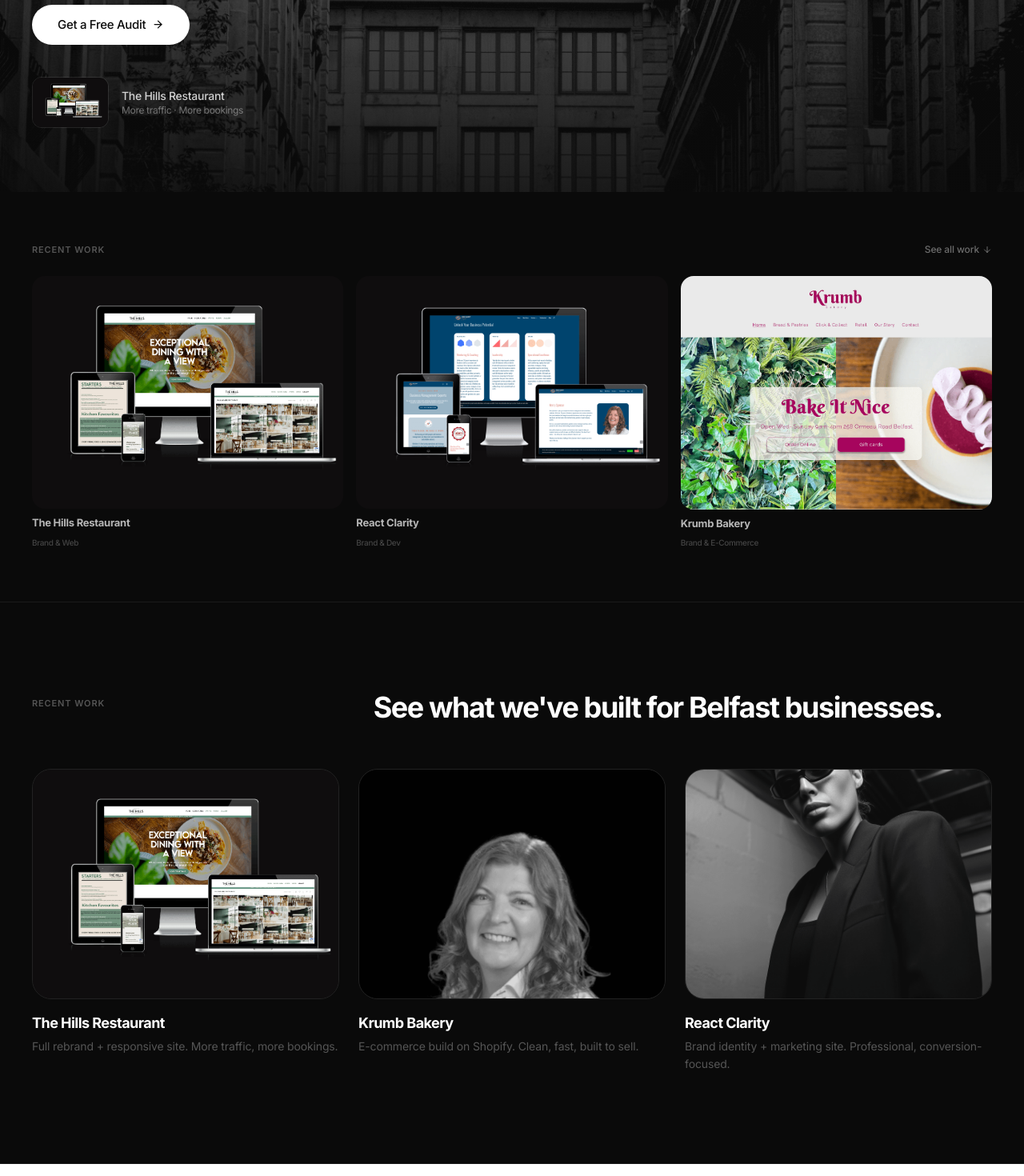
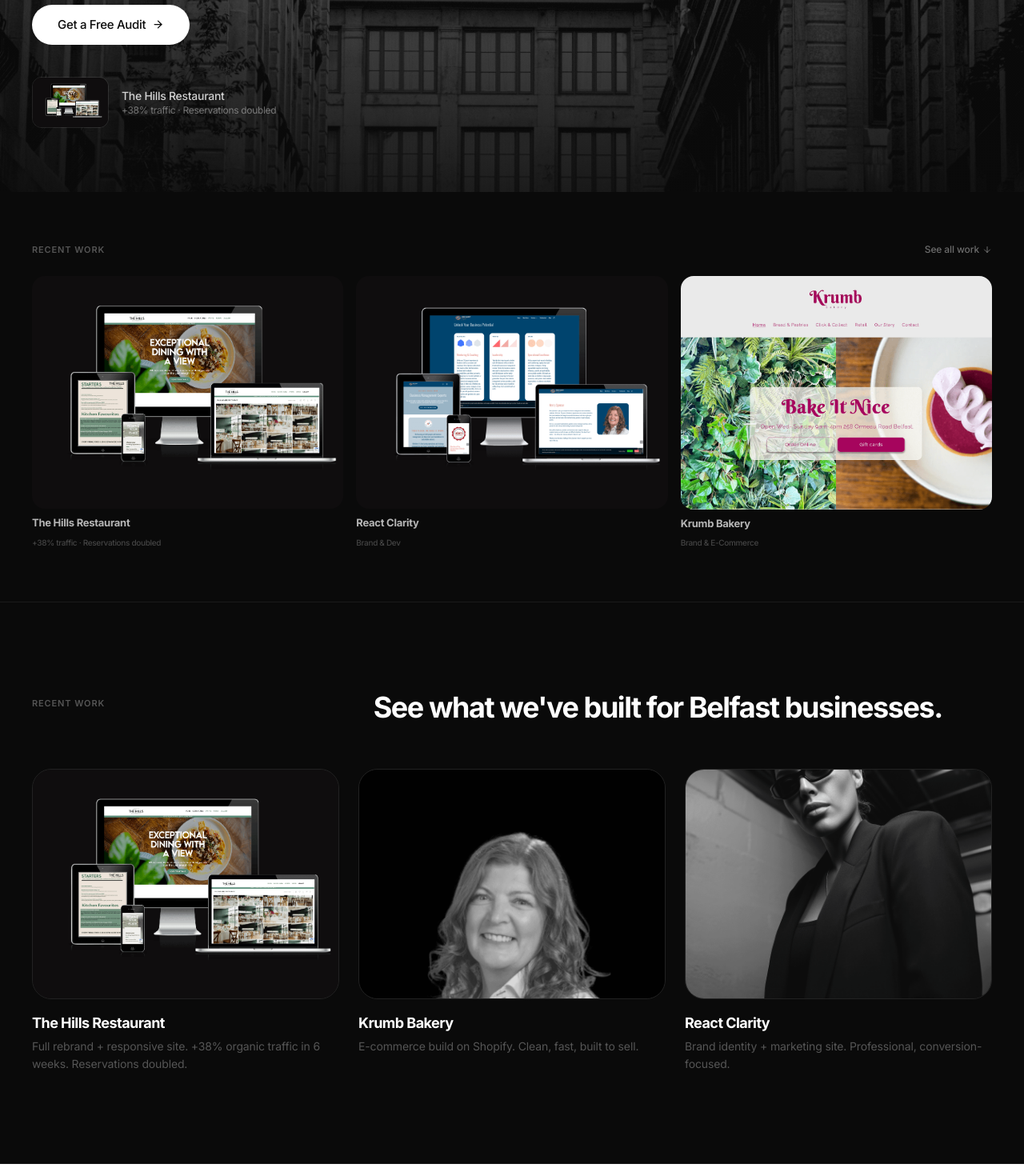
Before and after one commit to yarn-digital-org/yd-dashboard, a Next.js app: page /web-design-belfast in a window 1280 px wide. Shown: the part 560-2030 px from the top of the page at 80% size. Built offline with nearby package versions, Linux system fonts and the light colour scheme; no server answers.

Commit message:
feat: replace directional arrows with real Hills stats across all 3 landing pages (+38% traffic, 2x reservations, -50% bounce)

```diff
--- a/src/app/web-design-belfast/page.tsx
+++ b/src/app/web-design-belfast/page.tsx
@@ -145,7 +145,7 @@
                 </div>
                 <div>
                   <p className="text-sm font-medium text-white/80" style={{ letterSpacing: '-0.02em' }}>The Hills Restaurant</p>
-                  <p className="text-xs text-white/40">More traffic · More bookings</p>
+                  <p className="text-xs text-white/40">+38% traffic · Reservations doubled</p>
                 </div>
               </div>
             </div>
@@ -167,7 +167,7 @@
             </div>
             <div className="grid grid-cols-3 gap-3 sm:gap-4">
               {[
-                { title: 'The Hills Restaurant', tags: 'Brand & Web', image: IMG.hillsMockup },
+                { title: 'The Hills Restaurant', tags: '+38% traffic · Reservations doubled', image: IMG.hillsMockup },
                 { title: 'React Clarity', tags: 'Brand & Dev', image: IMG.reactClarity },
                 { title: 'Krumb Bakery', tags: 'Brand & E-Commerce', image: IMG.krumb },
               ].map((cs, i) => (
@@ -208,7 +208,7 @@
               {[
                 {
                   name: 'The Hills Restaurant',
-                  desc: 'Full rebrand + responsive site. More traffic, more bookings.',
+                  desc: 'Full rebrand + responsive site. +38% organic traffic in 6 weeks. Reservations doubled.',
                   img: '/images/yd/wtOblvlwQViPkZXQy7otlTIMaMQ.png',
                 },
                 {
@@ -345,7 +345,7 @@
 
             <div className="grid grid-cols-1 md:grid-cols-3 gap-4">
               {[
-                { title: 'The Hills Restaurant', desc: 'Full rebrand and responsive site built to convert. More traffic, more bookings.', tags: 'Brand × Web Design', image: IMG.hillsMockup },
+                { title: 'The Hills Restaurant', desc: 'Full rebrand and responsive site. +38% organic traffic in 6 weeks. Reservations doubled.', tags: 'Brand × Web Design', image: IMG.hillsMockup },
                 { title: 'React Clarity', desc: 'A clinical-grade brand for a health-tech startup.', tags: 'Brand × Development', image: IMG.reactClarity },
                 { title: 'Krumb Bakery', desc: 'Handcrafted branding for Belfast\'s best sourdough.', tags: 'Brand × E-Commerce', image: IMG.krumb },
               ].map((cs, i) => (
--- a/src/app/website-not-working/page.tsx
+++ b/src/app/website-not-working/page.tsx
@@ -242,7 +242,7 @@
 
             <div className="grid grid-cols-1 md:grid-cols-3 gap-4">
               {[
-                { title: 'The Hills Restaurant', desc: 'Full rebrand and responsive site built to convert. More traffic, more bookings.', tags: 'Brand × Web Design', image: IMG.hillsMockup },
+                { title: 'The Hills Restaurant', desc: 'Full rebrand and responsive site. +38% organic traffic in 6 weeks. Reservations doubled.', tags: 'Brand × Web Design', image: IMG.hillsMockup },
                 { title: 'React Clarity', desc: 'A clinical-grade brand for a health-tech startup.', tags: 'Brand × Development', image: IMG.reactClarity },
                 { title: 'Krumb Bakery', desc: 'Handcrafted branding for Belfast\'s best sourdough.', tags: 'Brand × E-Commerce', image: IMG.krumb },
               ].map((cs, i) => (
```
